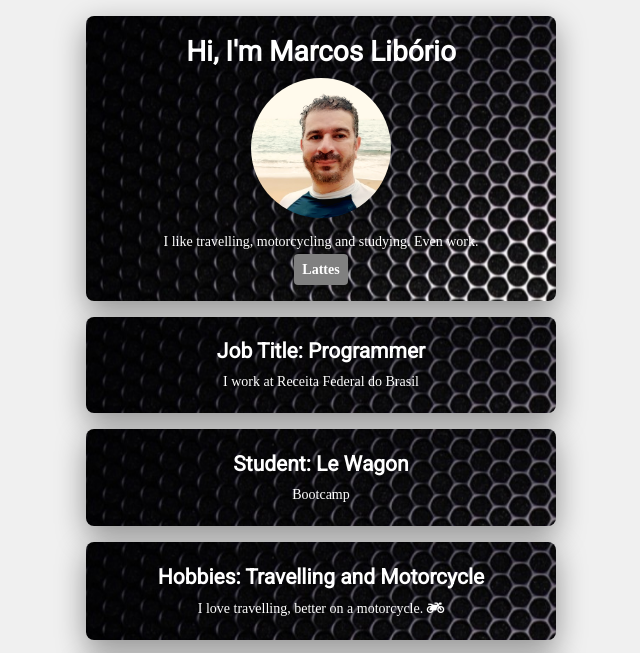
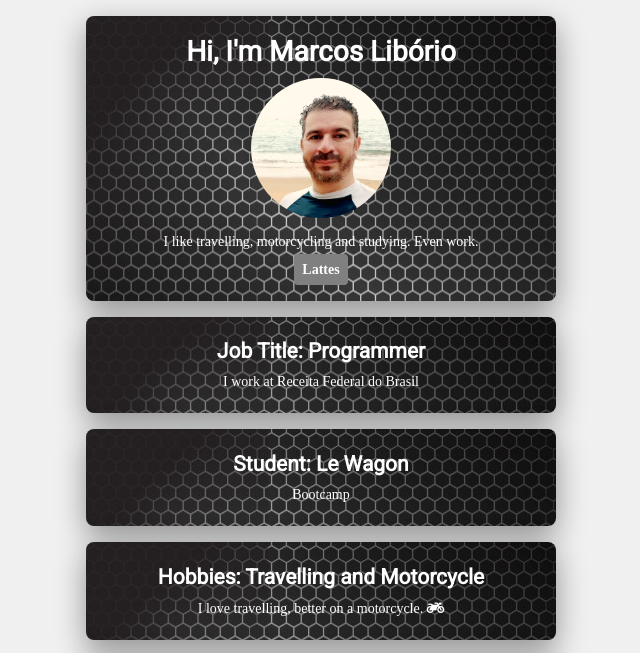
Before and after one commit to mliborio2020/profile, a plain HTML site: page index.html in a window 1280 px wide. Shown: the top 653 px of the page, without its empty margins (319-959 px from the left). Drawn offline with Linux system fonts and the light colour scheme.

Commit message:
Mudança de fundo e cor de letras

```diff
--- a/style.css
+++ b/style.css
@@ -51,7 +51,8 @@ p {
   width: 450px;
   margin: 16px auto;
   text-align: center;
-  background-image: url('./images/fundo_preto.png');
+  /*background-image: url('./images/fundo_preto.png');*/
+  background-image: url('./images/fundo-hexagonal-de-metal-preto_44695-21.jpg');
 }
 
 .social_media ul {
```
Also changed, not shown: images/fundo-de-metal-preto-ou-textura_88281-3955.jpg (added), images/fundo-hexagonal-de-metal-preto_44695-21.jpg (added).
